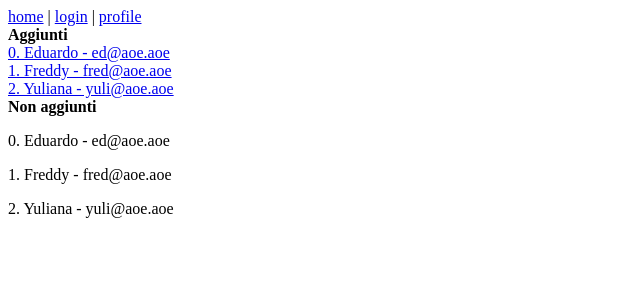
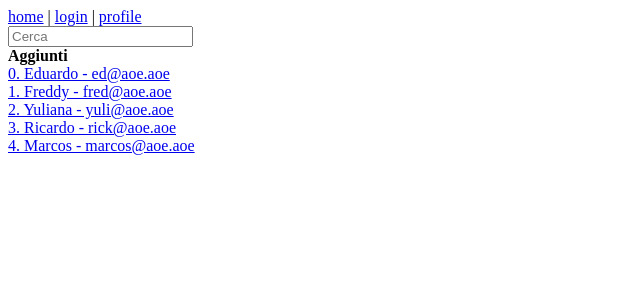
Before and after one commit to developerG27/messanger-clone-angular, an Angular app: page / in a window 1280 px wide. Shown: the top 300 px of the page, without its empty margins (0-640 px from the left). Built offline with nearby package versions, Linux system fonts and the light colour scheme.

Commit message:
creare i propri pipe

```diff
--- a/src/app/home/home.component.html
+++ b/src/app/home/home.component.html
@@ -1,16 +1,11 @@
+<br>
+<input type="text" placeholder="Cerca" [(ngModel)]="query">
 <br>
 <b>Aggiunti</b>
-<ng-container *ngFor="let user of friends; let i = index">
-  <div *ngIf="user.friend">
+<ng-container *ngFor="let user of friends | search: query; let i = index">
+  <div>
     <a routerLink="/conversation/{{user.uid}}">
       {{i}}. {{user.nick}} - {{user.email}}
     </a>
   </div>
 </ng-container>
-
-<b>Non aggiunti</b>
-<ng-container *ngFor="let user of friends; let i = index">
-  <p *ngIf="user.friend">
-  {{i}}. {{user.nick}} - {{user.email}}
-  </p>
-</ng-container>
--- a/src/app/home/home.component.ts
+++ b/src/app/home/home.component.ts
@@ -10,6 +10,7 @@ import {UserService} from '../services/user.service';
 export class HomeComponent implements OnInit {
 
   friends: User[];
+  query: string = '';
   constructor(private userService: UserService) {
     this.friends = userService.getFriends();
 
--- /dev/null
+++ b/src/app/pipes/search.ts
@@ -0,0 +1,19 @@
+import  {Pipe, PipeTransform} from '@angular/core';
+
+@Pipe({
+  name: 'search'
+})
+export class SearchPipe implements PipeTransform{
+  public transform(value, args: string){
+    if(!value) {
+      return;
+    }
+    if (!args){
+      return value;
+    }
+    args = args.toLocaleLowerCase();
+    return value.filter((item) => {
+      return JSON.stringify(item).toLowerCase().includes(args);
+    })
+  }
+}
```
Also changed, not shown: src/app/app.module.ts (+6 -2 lines), 1 other file (tests, documents, lock files or other folders).
